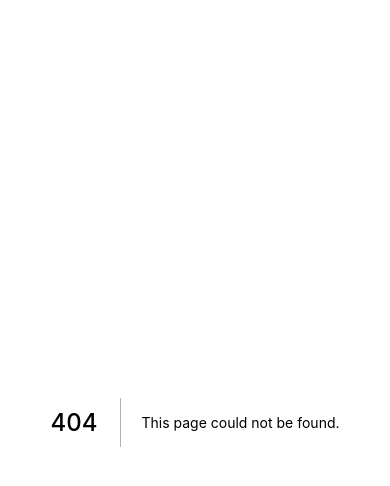
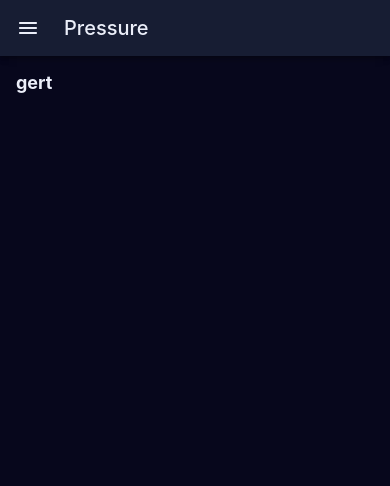
Before and after one commit to lonkaars/pressure, a Next.js app: page /mobile in a window 390 px wide. Before the commit this address had no page. Shown: the top 486 px of the page. Built offline with nearby package versions, Linux system fonts and the light colour scheme.

Commit message:
mobile beginnings

```diff
--- a/components/keybindselector.tsx
+++ b/components/keybindselector.tsx
@@ -38,7 +38,7 @@ export default function KeybindSelector(props: {
 				<Keybind
 					keyName={s}
 					onClick={() => {
-						props.onChange && props.onChange(props.value.filter(v => v != s));
+						props.onChange?.(props.value.filter(v => v != s));
 					}}
 				/>
 			)}
--- a/pages/_app.tsx
+++ b/pages/_app.tsx
@@ -7,6 +7,7 @@ import '../styles/editor.css';
 import '../styles/globals.css';
 import '../styles/keybindselector.css';
 import '../styles/keyframes.css';
+import '../styles/mobile.css';
 import '../styles/paper.css';
 import '../styles/presentation.css';
 import '../styles/selection.css';
--- /dev/null
+++ b/pages/mobile/index.tsx
@@ -0,0 +1,74 @@
+import { ReactNode, useState } from 'react';
+
+import AppBar from '@material-ui/core/AppBar';
+import Divider from '@material-ui/core/Divider';
+import IconButton from '@material-ui/core/IconButton';
+import List from '@material-ui/core/List';
+import ListItem from '@material-ui/core/ListItem';
+import ListItemIcon from '@material-ui/core/ListItemIcon';
+import ListItemText from '@material-ui/core/ListItemText';
+import SwipeableDrawer from '@material-ui/core/SwipeableDrawer';
+import Toolbar from '@material-ui/core/Toolbar';
+
+import AccountCircleRoundedIcon from '@material-ui/icons/AccountCircleRounded';
+import HomeRoundedIcon from '@material-ui/icons/HomeRounded';
+import MenuRoundedIcon from '@material-ui/icons/MenuRounded';
+import SettingsRoundedIcon from '@material-ui/icons/SettingsRounded';
+
+export type pages = 'home' | 'account' | 'settings';
+export function MobileWrapper(props: {
+	children?: ReactNode;
+	page: pages;
+	nobar?: boolean;
+}) {
+	var [drawerOpen, setDrawerOpen] = useState(false);
+
+	return <div className='mobile'>
+		{!props.nobar && <AppBar position='static'>
+			<Toolbar>
+				<IconButton edge='start' color='inherit' aria-label='menu' onClick={() => setDrawerOpen(true)}>
+					<MenuRoundedIcon />
+				</IconButton>
+				<h3>Pressure</h3>
+			</Toolbar>
+		</AppBar>}
+		<SwipeableDrawer
+			anchor='left'
+			open={drawerOpen}
+			onOpen={() => setDrawerOpen(true)}
+			onClose={() => setDrawerOpen(false)}
+		>
+			<List>
+				<div className='listWrapper'>
+					<ListItem>
+						<ListItemText>
+							<h3>Pressure</h3>
+						</ListItemText>
+					</ListItem>
+					<Divider />
+					<ListItem button selected={props.page == 'home'}>
+						<ListItemIcon children={<HomeRoundedIcon />} />
+						<ListItemText primary='Home' />
+					</ListItem>
+					<div className='b0 posabs dispbl fullwidth'>
+						<ListItem button selected={props.page == 'account'}>
+							<ListItemIcon children={<AccountCircleRoundedIcon />} />
+							<ListItemText primary='Account' />
+						</ListItem>
+						<ListItem button selected={props.page == 'settings'}>
+							<ListItemIcon children={<SettingsRoundedIcon />} />
+							<ListItemText primary='Settings' />
+						</ListItem>
+					</div>
+				</div>
+			</List>
+		</SwipeableDrawer>
+		<div className='inner' children={props.children} />
+	</div>;
+}
+
+export default function Mobile() {
+	return <MobileWrapper page='home'>
+		<h2>gert</h2>
+	</MobileWrapper>;
+}
--- /dev/null
+++ b/styles/mobile.css
@@ -0,0 +1,58 @@
+.mobile .MuiAppBar-root {
+	background-color: var(--c300);
+	color: var(--fg);
+}
+
+.mobile .MuiAppBar-root h3 {
+	margin-left: 12px;
+	font-weight: 500;
+}
+.mobile h3,
+.MuiDrawer-paper h3 {
+	font-size: 1.25rem;
+}
+
+.mobile {
+	background-color: var(--c200);
+	min-height: 100vh;
+}
+
+.mobile .inner {
+	padding: 16px;
+}
+
+.MuiDrawer-paper {
+	background-color: var(--c400) !important;
+	width: 250px;
+}
+
+.MuiDivider-root {
+	background-color: var(--c600) !important;
+	height: 2px !important;
+}
+
+.MuiDrawer-paper,
+.MuiListItemIcon-root {
+	color: var(--fg) !important;
+}
+
+.MuiDrawer-paper .MuiList-root {
+	height: 100vh;
+	position: relative;
+}
+
+.MuiDrawer-root .MuiListItem-root.Mui-selected * {
+	color: var(--piss) !important;
+}
+
+.MuiDrawer-root .MuiListItem-root.Mui-selected:after {
+	content: '';
+	position: absolute;
+	inset: 0 0 0 0;
+	background-color: var(--piss);
+	opacity: .1;
+	transition: opacity .1s;
+}
+.MuiDrawer-root .MuiListItem-root.Mui-selected:active:after {
+	opacity: .15 !important;
+}
```
